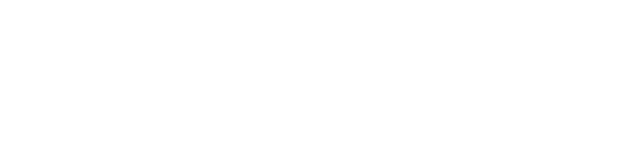
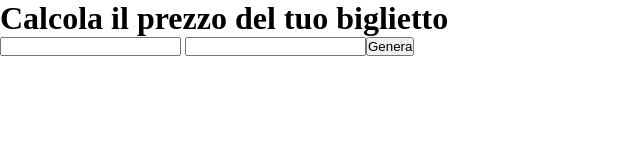
Before and after one commit to PietroCipolla95/js-biglietto-treno-form, a plain HTML site: page index.html in a window 1280 px wide. Shown: the whole page, without its empty margins (0-640 px from the left). Drawn offline with Linux system fonts and the light colour scheme.

Commit message:
first const add

```diff
--- a/assets/css/style.css
+++ b/assets/css/style.css
@@ -3,3 +3,7 @@
     padding: 0;
     box-sizing: border-box;
 }
+
+.flex {
+    display: flex;
+}
--- a/assets/js/main.js
+++ b/assets/js/main.js
@@ -0,0 +1,32 @@
+const submit = document.querySelector('button')
+
+submit.addEventListener('click', function() {
+
+    let userName = document.getElementById('name').value;
+    console.log(userName);
+
+})
+
+
+
+
+
+
+/*
+let price = (km * 0.21)
+console.log(price);
+document.getElementById('price').innerHTML = price + ' €'
+
+
+if (age < 18) {
+
+    price = Number(price * 0.8)
+    document.getElementById('sales').innerHTML = (price.toFixed(2) + ' €')
+
+} else if (age >= 65) {
+
+    price = Number(price * 0.6)
+    document.getElementById('sales').innerHTML = (price.toFixed(2) + ' €')
+
+}
+ */
--- a/index.html
+++ b/index.html
@@ -3,10 +3,30 @@
 <head>
     <meta charset="UTF-8">
     <meta name="viewport" content="width=device-width, initial-scale=1.0">
-    <title>TreniItaglia</title>
+    <title>TrenItaglia</title>
+    <link rel="stylesheet" href="./assets/css/style.css">
 </head>
 <body>
+    <h1>
+        Calcola il prezzo del tuo biglietto
+    </h1>
+    <div class="inputs flex">
+        <div>
+            <input type="text" name="name" id="name" class="input_name">
 
+
+            <input type="text" name="km_todo" id="km_todo" class="input_km">
+        </div>
+
+        <div>
+            <button type="button">
+                Genera
+            </button>
+        </div>
+
+
+
+    </div>
 
 
 
```
